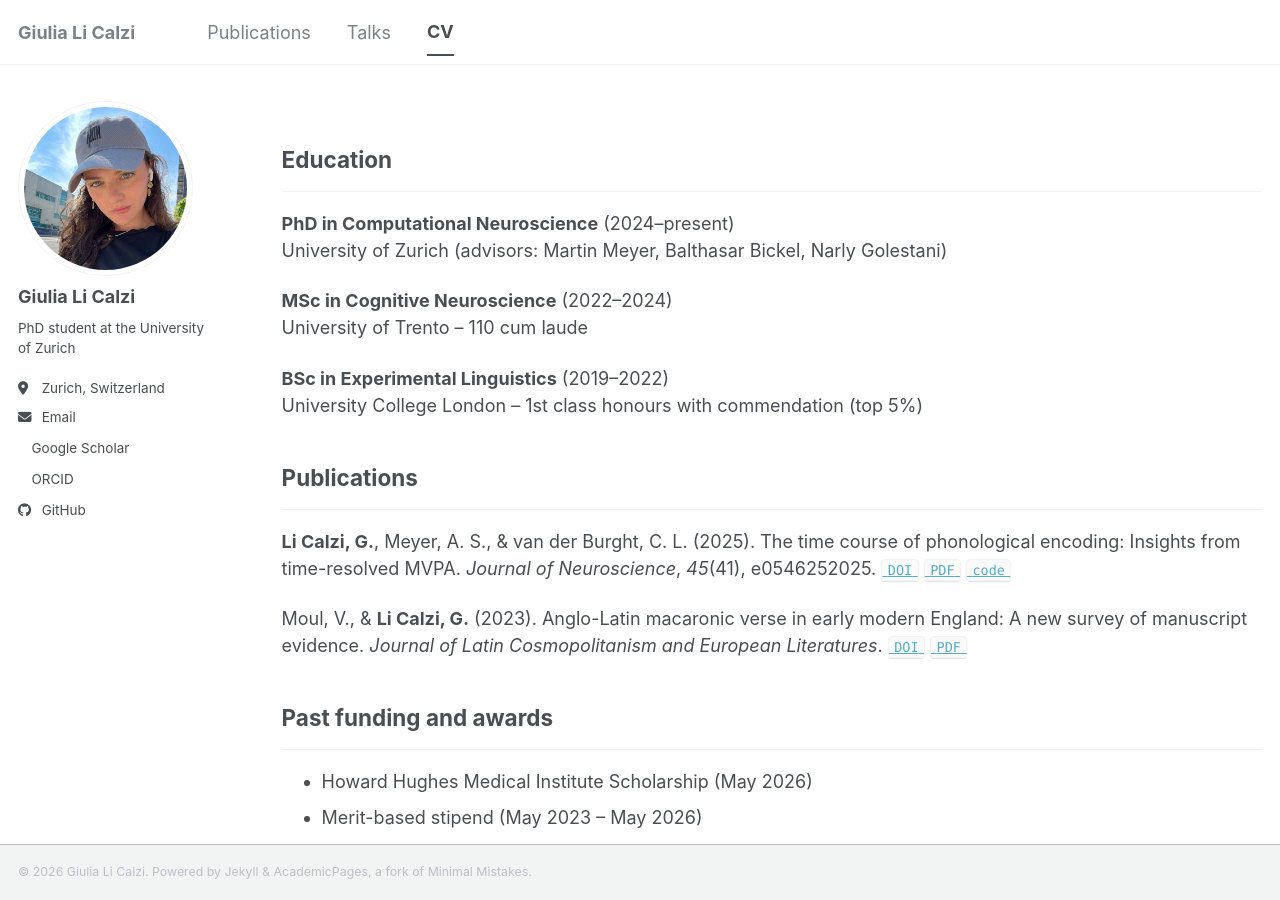
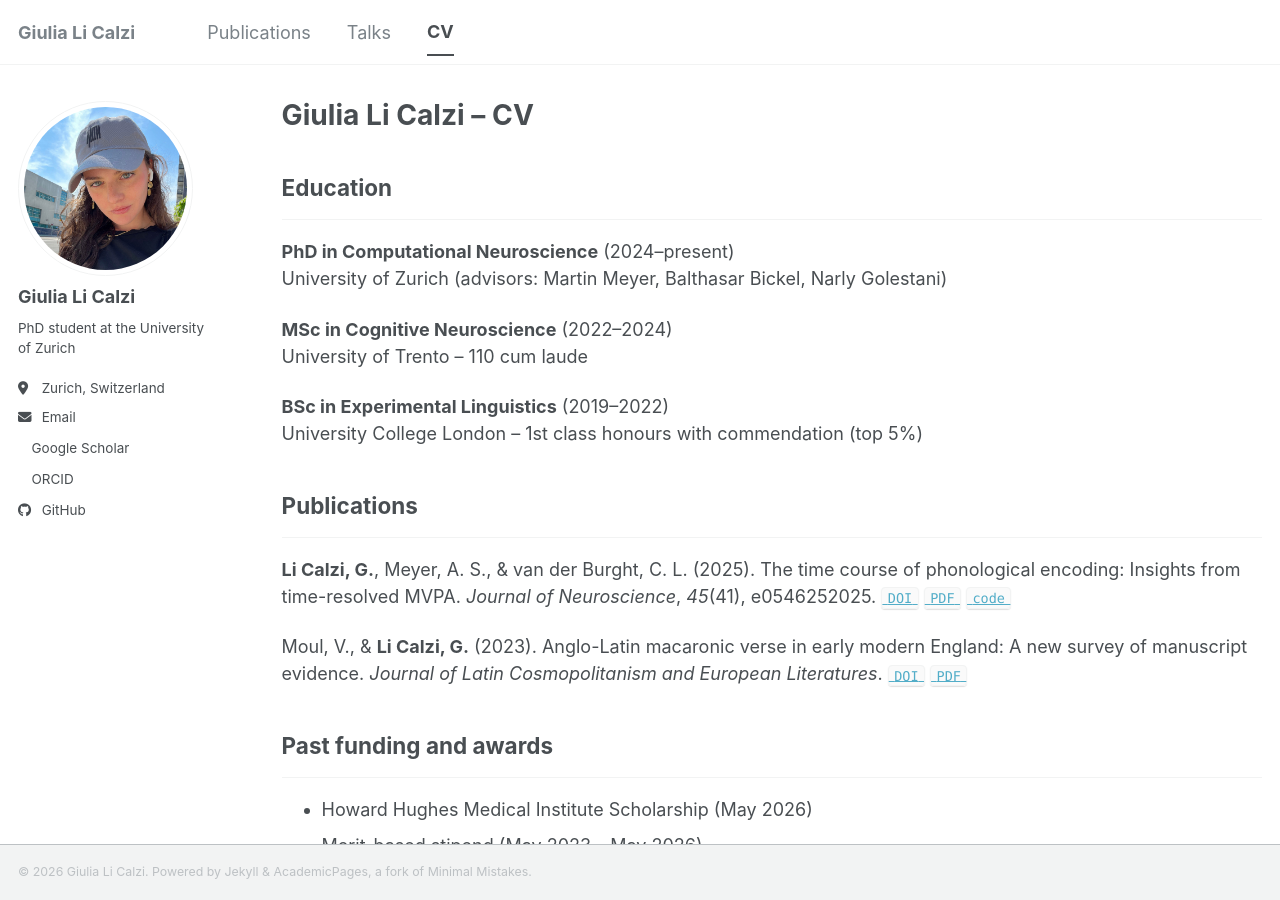
Before and after one commit to glicalzi/glicalzi.github.io, a Jekyll site: the page built from _pages/cv.md, in a window 1280 px wide and 900 px high. Built offline with Jekyll 4.4.1, drawn with Linux system fonts in a browser that asks for light colours; a style sheet for code colours, icons or effects is not loaded.

Commit message:
Update cv.md

```diff
--- a/_pages/cv.md
+++ b/_pages/cv.md
@@ -1,6 +1,6 @@
 ---
 layout: archive
-title: ""
+title: "Giulia Li Calzi &ndash; CV"
 permalink: /cv/
 author_profile: true
 redirect_from:
```
